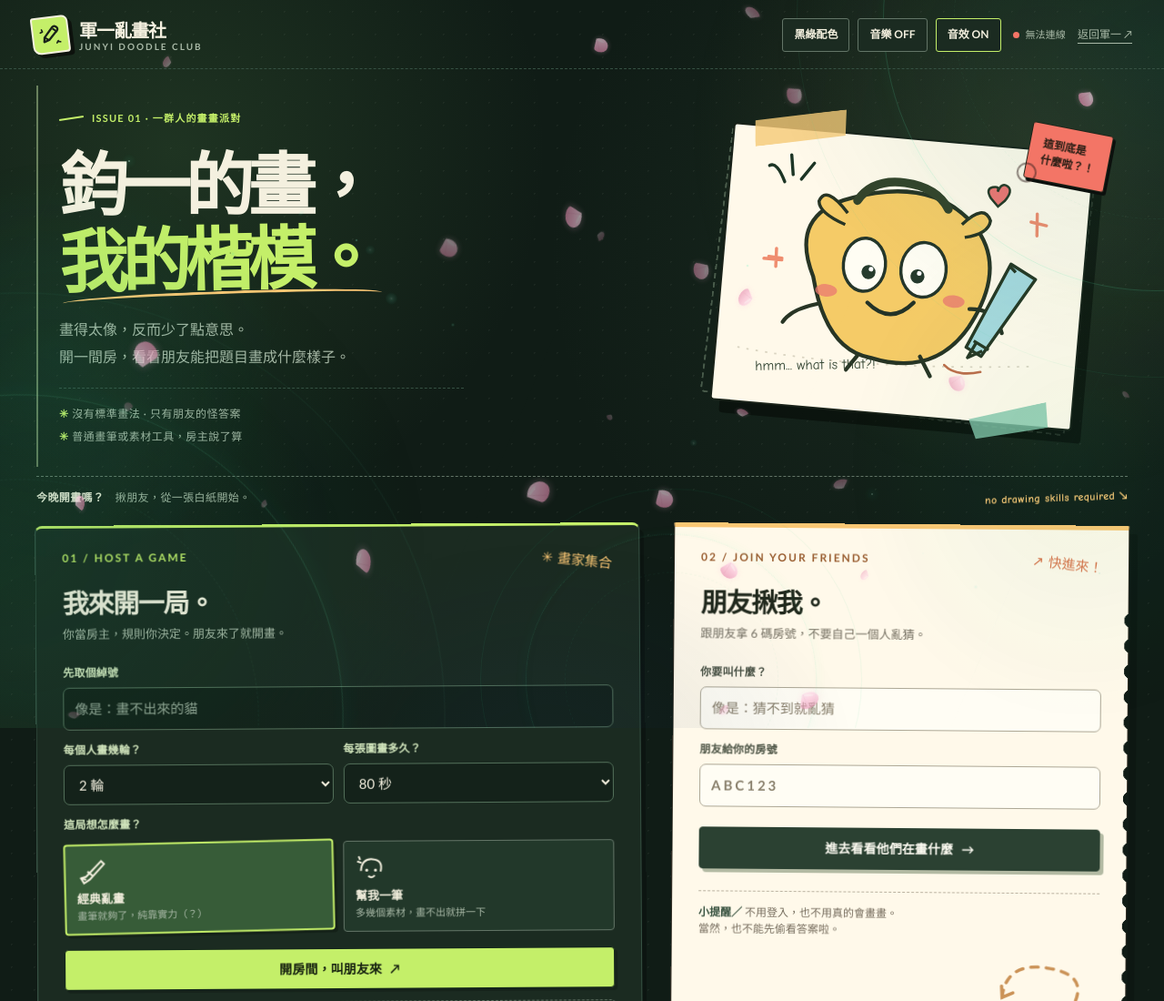
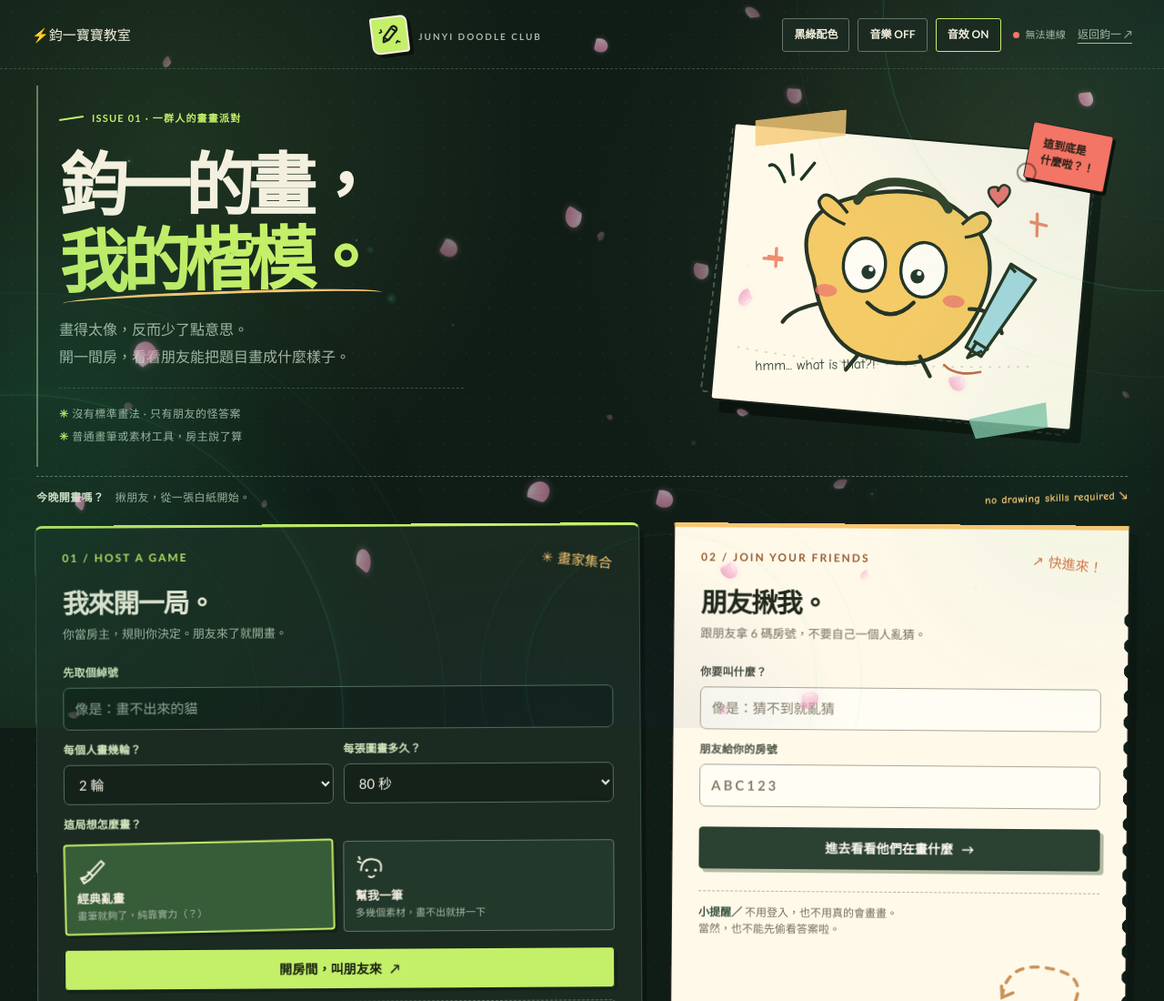
Before and after one commit to moonawake1-ship-it/myshop, a website: page draw-guess.html in a window 1280 px wide. Shown: the top 1100 px of the page at 91% size. Drawn offline with nearby package versions, Linux system fonts and the light colour scheme.

Commit message:
Redesign myshop website V7

```diff
--- a/draw-editorial.css
+++ b/draw-editorial.css
@@ -1,4 +1,4 @@
-/* 軍一亂畫社：紙張邊緣、俱樂部標記、顏色節奏，而非儀表板 */
+/*畫社：紙張邊緣、俱樂部標記、顏色節奏，而非儀表板 */
 :root{--ds-stroke:rgba(220,235,195,.27)}
 body:before{content:"";position:fixed;inset:0;pointer-events:none;z-index:0;background:radial-gradient(circle at 90% 19%,rgba(224,193,108,.10),transparent 30%),radial-gradient(circle at 4% 87%,rgba(143,205,137,.09),transparent 25%)}
 .top{max-width:1450px;border-bottom:1px dashed var(--line-soft);margin-bottom:14px;padding-bottom:16px!important}
--- a/draw-guess.html
+++ b/draw-guess.html
@@ -78,8 +78,9 @@ html[data-theme="sky"] .footer{color:#6e83a4}
 </head>
 <body>
 <header class="top">
- <a href="draw-guess.html?v=20261015-v3-2" class="brand" aria-label="回鈞一寶寶遊戲大廳"><span class="brand-mark" aria-hidden="true"><svg viewBox="0 0 32 32"><path d="M6 24l7-2 12-12c3-3-3-8-6-5L7 18z" fill="none" stroke="currentColor" stroke-width="2.8" stroke-linejoin="round"/><path d="M7 18l6 4M19 7l6 5" fill="none" stroke="currentColor" stroke-width="2.5"/><path d="M4 7l1 3M2 11l3-1M25 24l-2 3M28 26l-4-1" stroke="currentColor" stroke-width="2" stroke-linecap="round"/></svg></span><span class="brand-title"><strong>軍一亂畫社</strong><small>JUNYI DOODLE CLUB</small></span></a>
- <div class="theme-controls"><button id="themeBtn" class="mini-action" type="button" aria-label="切換黑綠或藍白主題">黑綠配色</button><button id="musicBtn" class="mini-action" type="button" aria-pressed="false">音樂 OFF</button><button id="soundBtn" class="mini-action" type="button" aria-pressed="true">音效 ON</button><span id="connection" class="connection"><i class="dot"></i><span id="connectText">連線中…</span></span><a class="small-link" href="index.html">返回軍一 ↗</a></div>
+  <a class="site-brand" href="index.html" title="鈞一補救教室"><span class="site-bolt">⚡</span><span class="site-brand-text">鈞一寶寶教室</span></a>
+ <a href="draw-guess.html?v=20261015-v3-2" class="brand" aria-label="回鈞一寶寶遊戲大廳"><span class="brand-mark" aria-hidden="true"><svg viewBox="0 0 32 32"><path d="M6 24l7-2 12-12c3-3-3-8-6-5L7 18z" fill="none" stroke="currentColor" stroke-width="2.8" stroke-linejoin="round"/><path d="M7 18l6 4M19 7l6 5" fill="none" stroke="currentColor" stroke-width="2.5"/><path d="M4 7l1 3M2 11l3-1M25 24l-2 3M28 26l-4-1" stroke="currentColor" stroke-width="2" stroke-linecap="round"/></svg></span><span class="brand-title"><strong></strong><small>JUNYI DOODLE CLUB</small></span></a>
+ <div class="theme-controls"><button id="themeBtn" class="mini-action" type="button" aria-label="切換黑綠或藍白主題">黑綠配色</button><button id="musicBtn" class="mini-action" type="button" aria-pressed="false">音樂 OFF</button><button id="soundBtn" class="mini-action" type="button" aria-pressed="true">音效 ON</button><span id="connection" class="connection"><i class="dot"></i><span id="connectText">連線中…</span></span><a class="small-link" href="index.html">返回鈞一 ↗</a></div>
 </header>
 <main class="shell">
  <section id="gateway">
```
Also changed, not shown: contact.html (+1 -1 lines), groups.html (+1 -1 lines), login.html (+1 -1 lines), profile.html (+1 -1 lines).
